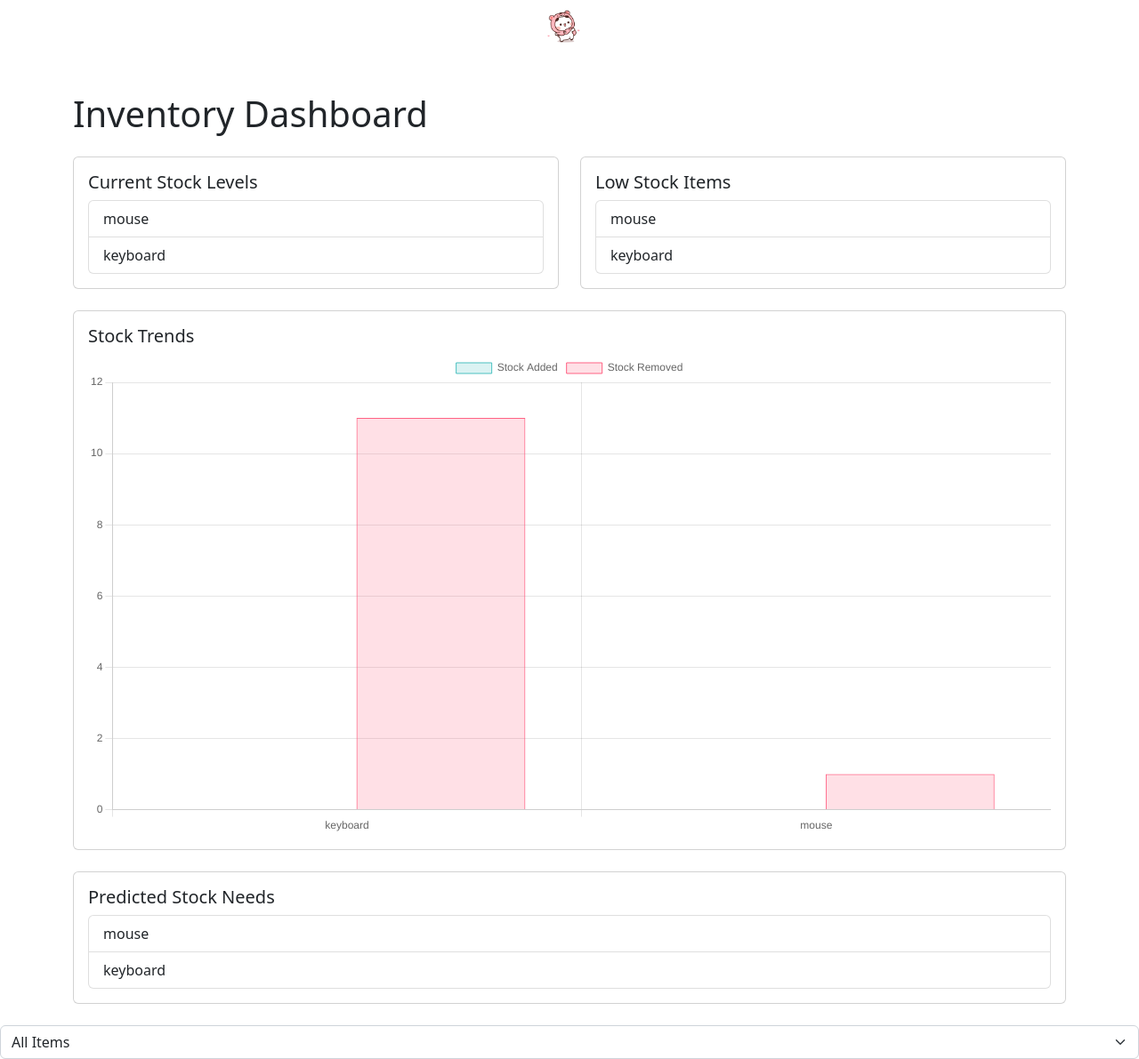
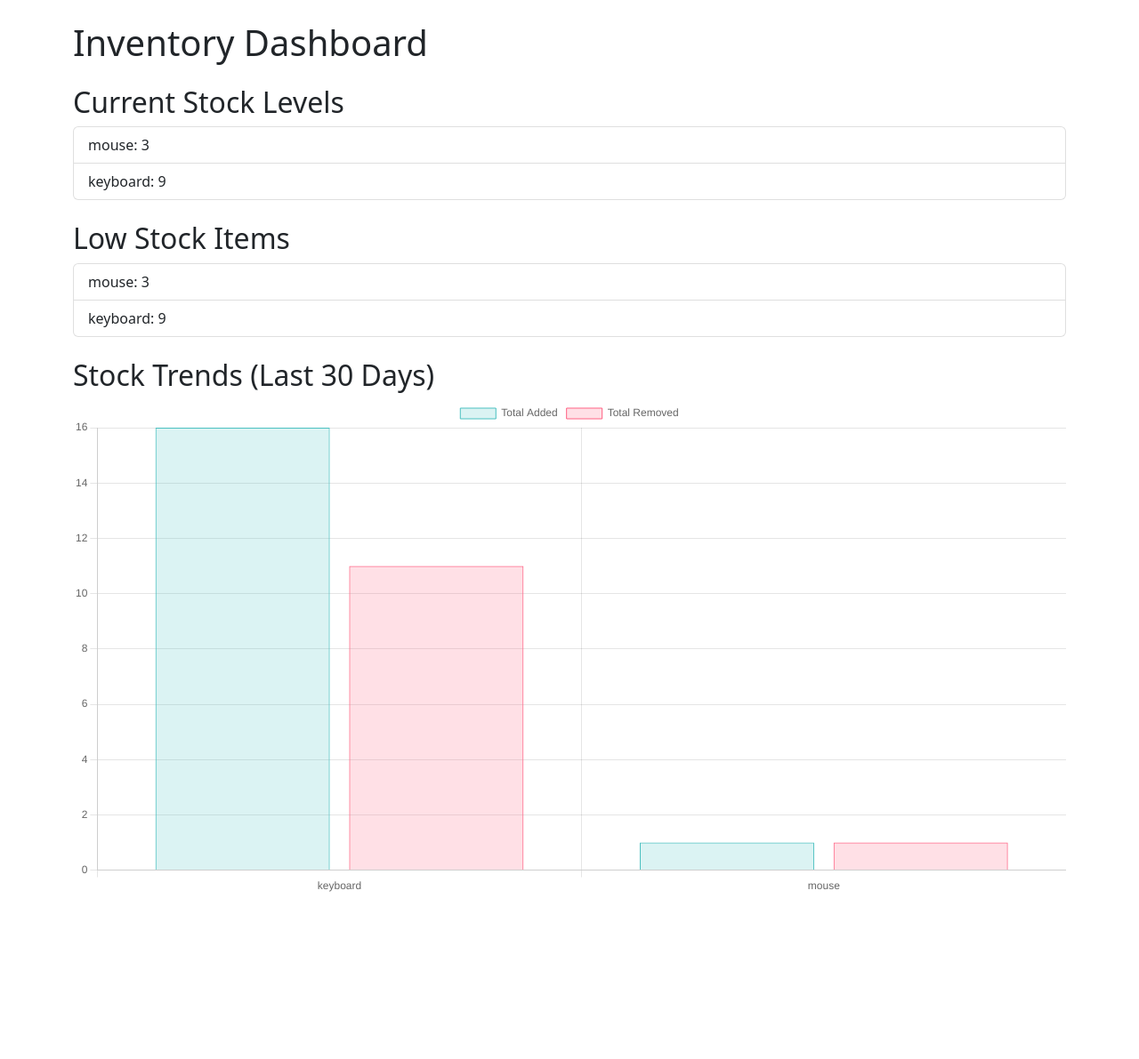
Before and after one commit to lpolpawd/inventory_sistem, a Django app: page /dashboard/ in a window 1280 px wide. Shown: the whole page at 89% size. After the commit the page ends 1003 px from the top, so only its background shows below. Run offline with Django 5.2, Linux system fonts and the light colour scheme; data comes from the database, SQL or seed files in the repository; some libraries are stand-ins or nearby versions.

Commit message:
Add files via upload

```diff
--- a/inventaris/inventaris_app/templates/inventaris_app/dashboard.html
+++ b/inventaris/inventaris_app/templates/inventaris_app/dashboard.html
@@ -1,105 +1,92 @@
-{% extends "inventaris_app/base.html" %}
+{% load static %}
 
-{% block content %}
-<div class="container mt-5">
+<!DOCTYPE html>
+<html lang="en">
+<head>
+    <meta charset="UTF-8">
+    <meta name="viewport" content="width=device-width, initial-scale=1.0">
+    <title>Inventory Dashboard</title>
+    <link href="{% static 'css/bootstrap.min.css' %}" rel="stylesheet">
+    <script src="https://cdn.jsdelivr.net/npm/chart.js"></script>
+</head>
+<body>
+    <div class="container mt-4">
         <h1 class="mb-4">Inventory Dashboard</h1>
 
         <!-- Current Stock Levels -->
-    <div class="row mb-4">
-        <div class="col-lg-6">
-            <div class="card">
-                <div class="card-body">
-                    <h5 class="card-title">Current Stock Levels</h5>
-                    <ul class="list-group" id="currentStockList">
-                        {% for item, stock in current_stock.items %}
-                            <li class="list-group-item d-flex justify-content-between align-items-center">
-                                {{ item }}
-                                <span class="badge badge-primary badge-pill">{{ stock }}</span>
-                            </li>
+        <section class="mb-4">
+            <h2>Current Stock Levels</h2>
+            <ul class="list-group">
+                {% for item in items %}
+                    <li class="list-group-item">{{ item.name }}: {{ item.stock }}</li>
                 {% endfor %}
             </ul>
+        </section>
+
+        <!-- Low Stock Items -->
+        <section class="mb-4">
+            <h2>Low Stock Items</h2>
+            <ul class="list-group">
+                {% for item in low_stock_items %}
+                    <li class="list-group-item">{{ item.name }}: {{ item.stock }}</li>
+                {% endfor %}
+            </ul>
+        </section>
+
+        <!-- Stock Trends -->
+        <section class="mb-4">
+            <h2>Stock Trends (Last 30 Days)</h2>
+            <div class="mb-3">
+                <canvas id="stockTrendsChart"></canvas>
             </div>
-            </div>
+            <ul class="list-group">
+                {% for trend in stock_trends %}
+                    <li class="list-group-item">{{ trend.item__name }}: {{ trend.transaction_count }} transactions</li>
+                {% endfor %}
+            </ul>
+        </section>
     </div>
 
-        <!-- Low Stock Items -->
-        <div class="col-lg-6">
-            <div class="card">
-                <div class="card-body">
-                    <h5 class="card-title">Low Stock Items</h5>
-                    <ul class="list-group" id="lowStockList">
-                        {% for item, stock in low_stock_items.items %}
-                            <li class="list-group-item d-flex justify-content-between align-items-center">
-                                {{ item }}
-                                <span class="badge badge-danger badge-pill">{{ stock }}</span>
-                            </li>
-                        {% endfor %}
-                    </ul>
-                </div>
-            </div>
-        </div>
-    </div>
+    <script id="stock-trends" type="application/json">
+        {{ stock_trends_json|safe }}
+    </script>
 
-    <!-- Stock Trends Chart -->
-    <div class="card mb-4">
-        <div class="card-body">
-            <h5 class="card-title">Stock Trends</h5>
-            <canvas id="stockTrendsChart"></canvas>
-        </div>
-    </div>
+    <script>
+        document.addEventListener('DOMContentLoaded', function () {
+            var stockTrendsElement = document.getElementById('stock-trends');
+            if (stockTrendsElement) {
+                var data = JSON.parse(stockTrendsElement.textContent);
+                console.log('Raw data:', data);
 
-    <!-- Predicted Needs -->
-    <div class="card mb-4">
-        <div class="card-body">
-            <h5 class="card-title">Predicted Stock Needs</h5>
-            <ul class="list-group">
-                {% for item, need in predicted_needs.items %}
-                    <li class="list-group-item d-flex justify-content-between align-items-center">
-                        {{ item }}
-                        <span class="badge badge-info badge-pill">{{ need|floatformat:2 }}</span>
-                    </li>
-                {% endfor %}
-            </ul>
-        </div>
-    </div>
-</div>
+                var ctx = document.getElementById('stockTrendsChart').getContext('2d');
+                var labels = data.map(item => item.item__name || '');
+                var totalAdded = data.map(item => item.total_added || 0);
+                var totalRemoved = data.map(item => item.total_removed || 0);
 
-<!-- Chart.js Script -->
-<script src="https://cdn.jsdelivr.net/npm/chart.js"></script>
-<script>
-    var ctx = document.getElementById('stockTrendsChart').getContext('2d');
-    var stockTrendsChart = new Chart(ctx, {
+                if (labels.length > 0 && totalAdded.length > 0 && totalRemoved.length > 0) {
+                    new Chart(ctx, {
                         type: 'bar',
                         data: {
-            labels: [
-                {% for trend in stock_trends %}
-                    '{{ trend.item }}',
-                {% endfor %}
-            ],
-            datasets: [{
-                label: 'Stock Added',
-                data: [
-                    {% for trend in report.stock_trends %}
-                        {{ trend.total_added }},
-                    {% endfor %}
-                ],
+                            labels: labels,
+                            datasets: [
+                                {
+                                    label: 'Total Added',
+                                    data: totalAdded,
                                     backgroundColor: 'rgba(75, 192, 192, 0.2)',
                                     borderColor: 'rgba(75, 192, 192, 1)',
                                     borderWidth: 1
                                 },
                                 {
-                label: 'Stock Removed',
-                data: [
-                    {% for trend in stock_trends %}
-                        {{ trend.total_removed }},
-                    {% endfor %}
-                ],
+                                    label: 'Total Removed',
+                                    data: totalRemoved,
                                     backgroundColor: 'rgba(255, 99, 132, 0.2)',
                                     borderColor: 'rgba(255, 99, 132, 1)',
                                     borderWidth: 1
-            }]
+                                }
+                            ]
                         },
                         options: {
+                            responsive: true,
                             scales: {
                                 y: {
                                     beginAtZero: true
@@ -107,47 +94,14 @@
                             }
                         }
                     });
-</script>
-
-<!-- Dropdown Filter -->
-<select id="stockFilter" class="form-select">
-    <option value="all">All Items</option>
-    <option value="low">Low Stock</option>
-    <option value="high">High Stock</option>
-</select>
-
-<script>
-    document.getElementById('stockFilter').addEventListener('change', function() {
-        var selectedValue = this.value;
-        var currentStockItems = document.querySelectorAll('#currentStockList .list-group-item');
-        var lowStockItems = document.querySelectorAll('#lowStockList .list-group-item');
-
-        currentStockItems.forEach(function(item) {
-            var badge = item.querySelector('.badge');
-            var stock = parseInt(badge.textContent);
-
-            if (selectedValue === 'low' && stock >= 10) {
-                item.style.display = 'none';
-            } else if (selectedValue === 'high' && stock < 10) {
-                item.style.display = 'none';
                 } else {
-                item.style.display = 'flex';
+                    console.log('No data available for the chart.');
                 }
-        });
-
-        lowStockItems.forEach(function(item) {
-            var badge = item.querySelector('.badge');
-            var stock = parseInt(badge.textContent);
-
-            if (selectedValue === 'low' && stock >= 10) {
-                item.style.display = 'none';
-            } else if (selectedValue === 'high' && stock < 10) {
-                item.style.display = 'none';
             } else {
-                item.style.display = 'flex';
+                console.log('Element with id "stock-trends" not found.');
             }
-        });
         });
     </script>
 
-{% endblock %}
+</body>
+</html>
--- a/inventaris/inventaris_app/templates/inventaris_app/report.html
+++ b/inventaris/inventaris_app/templates/inventaris_app/report.html
@@ -95,5 +95,8 @@
             </ul>
         </div>
     </div>
+    <a href="{% url 'export_report_pdf' %}" class="btn btn-primary">Download PDF Report</a>
+    <a href="{% url 'export_report_excel' %}" class="btn btn-primary">Download Excel Report</a>
+
 </body>
 </html>
--- a/inventaris/inventaris_app/urls.py
+++ b/inventaris/inventaris_app/urls.py
@@ -13,5 +13,7 @@
     path('login/', views.user_login, name='login'),
     path('logout/', views.user_logout, name='logout'),
     path('base/', views.base, name='base'),
-    path('dashboard/', views.dashboard, name='dashboard')
+    path('dashboard/', views.inventory_dashboard, name='dashboard'),
+    path('export/pdf/', views.export_report_pdf, name='export_report_pdf'),
+    path('export/excel/', views.export_report_excel, name='export_report_excel'),
 ]
--- a/inventaris/inventaris_app/views.py
+++ b/inventaris/inventaris_app/views.py
@@ -1,8 +1,9 @@
 from django.shortcuts import render, redirect
-from .models import Item, Transaction, Report, models
+from .models import Item,  Report, Transaction
 from .forms import ItemForm, TransactionForm
-from django.db.models import Sum
 import json
+import openpyxl
+from openpyxl.utils import get_column_letter
 from datetime import datetime, timedelta
 from django.core.serializers.json import DjangoJSONEncoder
 from django.contrib.auth.forms import UserCreationForm
@@ -10,8 +11,16 @@
 from django.contrib.auth.forms import AuthenticationForm
 from django.contrib.auth import login, logout
 from django.contrib.auth.decorators import login_required, permission_required
-from django.contrib.contenttypes.models import ContentType
 from .utils import get_inventory_summary
+from reportlab.lib.pagesizes import letter
+from reportlab.lib import colors
+from reportlab.lib.styles import getSampleStyleSheet
+from reportlab.lib.units import inch
+from reportlab.platypus import SimpleDocTemplate, Table, TableStyle, Paragraph
+from django.http import HttpResponse, JsonResponse
+from django.utils import timezone  # Import timezone
+from django.db.models import Q, Sum, Count
+from django.db import models
 
 #start of inventaris logic
 @permission_required('inventaris_app.add_item', raise_exception=True)
@@ -62,7 +71,20 @@
 
 @login_required
 def view_inventory(request):
+    query = request.GET.get('q')
+    filter_by = request.GET.get('filter_by')
+
     items = Item.objects.all()
+
+    if query:
+        items = items.filter(
+            Q(name__icontains=query) | Q(description__icontains=query)
+        )
+
+    if filter_by == 'low_stock':
+        items = items.filter(stock__lt=10)
+    elif filter_by == 'high_stock':
+        items = items.filter(stock__gte=10)
     return render(request, 'inventaris_app/view_inventory.html', {'items': items})
 
 class DateTimeEncoder(DjangoJSONEncoder):
@@ -115,8 +137,107 @@
 def base(request):
     return render(request, 'inventaris_app/base.html')
 
-def dashboard(request):
-    # Get the inventory summary using the helper function
-    summary_data = get_inventory_summary()
+def inventory_dashboard(request):
+    #  Fetch data
+    items = Item.objects.all()
+    low_stock_items = Item.objects.filter(stock__lt=10)
+    today = datetime.now().date()
+    past_30_days = today - timedelta(days=30)
 
-    return render(request, 'inventaris_app/dashboard.html', summary_data)
+    # Convert QuerySet to list of dictionaries
+    stock_trends = (
+        Transaction.objects.filter(date__gte=past_30_days)
+        .values('item__name')
+        .annotate(
+            total_added=Sum('quantity', filter=Q(transaction_type='ADD')),
+            total_removed=Sum('quantity', filter=Q(transaction_type='REMOVE')),
+            transaction_count=Count('id')
+        )
+    )
+
+    # Convert QuerySet to list and replace None with 0
+    stock_trends_list = list(stock_trends)
+    for trend in stock_trends_list:
+        trend['total_added'] = trend.get('total_added', 0) or 0
+        trend['total_removed'] = trend.get('total_removed', 0) or 0
+
+    # Serialize to JSON
+    stock_trends_json = json.dumps(stock_trends_list)
+
+    context = {
+        'items': items,
+        'low_stock_items': low_stock_items,
+        'stock_trends_json': stock_trends_json,  # Pass JSON data
+    }
+    return render(request, 'inventaris_app/dashboard.html', context)
+
+def export_report_pdf(request):
+    response = HttpResponse(content_type='application/pdf')
+    response['Content-Disposition'] = 'attachment; filename="inventory_report.pdf"'
+
+    # Create a SimpleDocTemplate object with the response object and set page size and margins
+    doc = SimpleDocTemplate(response, pagesize=letter,
+                            rightMargin=inch, leftMargin=inch,
+                            topMargin=inch, bottomMargin=inch)
+
+    elements = []
+
+    # Title and date
+    styles = getSampleStyleSheet()
+    title = Paragraph("Inventory Report", styles['Title'])
+    date = Paragraph(f"Date: {timezone.now().strftime('%Y-%m-%d')}", styles['Normal'])
+    elements.append(title)
+    elements.append(date)
+
+    elements.append(Paragraph("<br/><br/>", styles['Normal']))
+
+    # Create table data
+    items = Item.objects.all()
+    data = [['Item Name', 'Stock', 'Description']]  # Header row
+
+    for item in items:
+        data.append([item.name, item.stock, item.description])
+
+    table = Table(data)
+    table.setStyle(TableStyle([
+        ('BACKGROUND', (0, 0), (-1, 0), colors.grey),
+        ('TEXTCOLOR', (0, 0), (-1, 0), colors.whitesmoke),
+        ('ALIGN', (0, 0), (-1, -1), 'CENTER'),
+        ('FONTNAME', (0, 0), (-1, 0), 'Helvetica-Bold'),
+        ('FONTSIZE', (0, 0), (-1, 0), 12),
+        ('BOTTOMPADDING', (0, 0), (-1, 0), 12),
+        ('BACKGROUND', (0, 1), (-1, -1), colors.beige),
+        ('GRID', (0, 0), (-1, -1), 1, colors.black),
+    ]))
+
+    elements.append(table)
+
+    doc.build(elements)
+
+    return response
+
+def export_report_excel(request):
+    # Create an in-memory workbook and sheet
+    workbook = openpyxl.Workbook()
+    sheet = workbook.active
+    sheet.title = "Inventory Report"
+
+    # Set up the headers
+    headers = ['Item Name', 'Stock', 'Description']
+    for col_num, header in enumerate(headers, 1):
+        column_letter = get_column_letter(col_num)
+        sheet[f'{column_letter}1'] = header
+
+    # Fetch data to include in the Excel file
+    items = Item.objects.all()
+    for row_num, item in enumerate(items, 2):
+        sheet[f'A{row_num}'] = item.name
+        sheet[f'B{row_num}'] = item.stock
+        sheet[f'C{row_num}'] = item.description
+
+    # Create an HttpResponse object with Excel file content
+    response = HttpResponse(content_type='application/vnd.openxmlformats-officedocument.spreadsheetml.sheet')
+    response['Content-Disposition'] = 'attachment; filename=inventory_report.xlsx'
+    workbook.save(response)
+
+    return response
```
Also changed, not shown: inventaris/inventaris_app/templates/inventaris_app/view_inventory.html (+14 -0 lines). Lines whose indentation alone changed are shown as unchanged.
